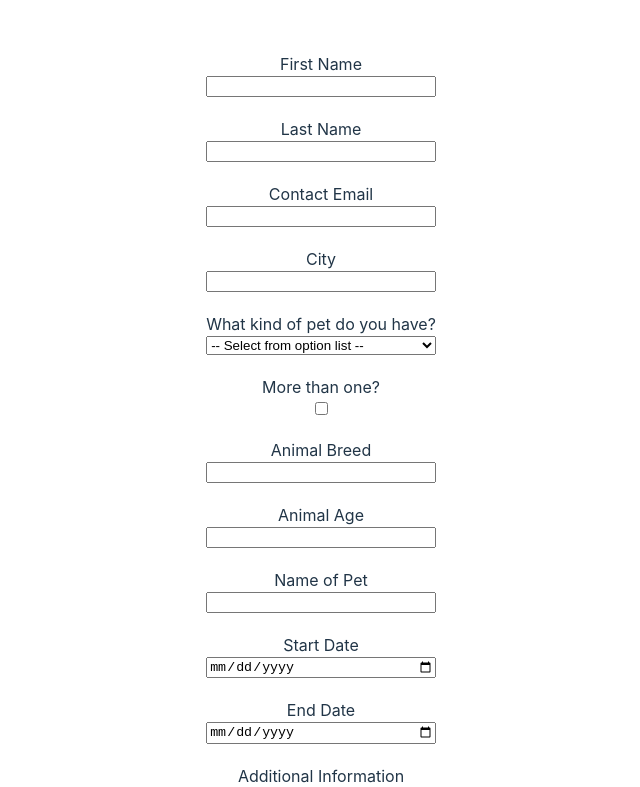
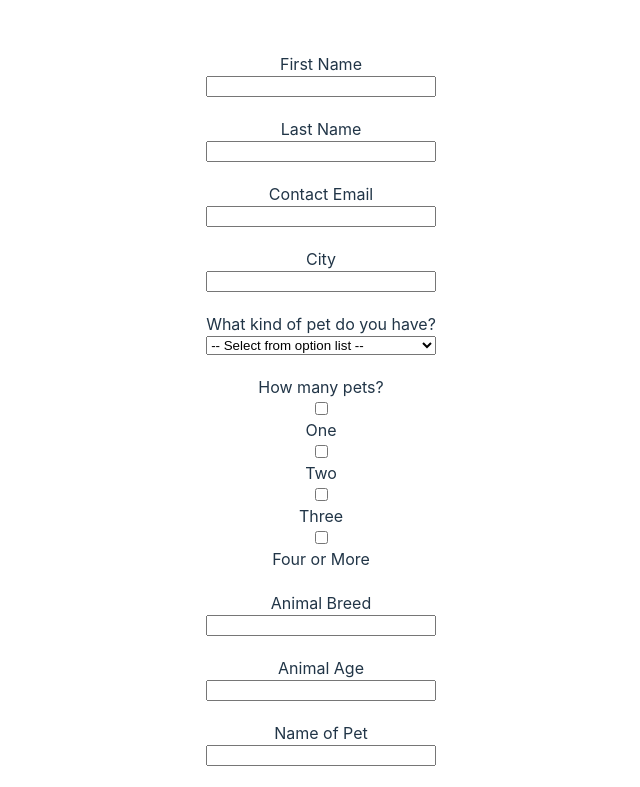
Before and after one commit to ehoversten/reactjs-contact-email, a React (Vite) app: page / in a window 1280 px wide. Shown: the top 787 px of the page, without its empty margins (319-959 px from the left). Built offline with nearby package versions, Linux system fonts and the light colour scheme.

Commit message:
updated checkbox and select elements

```diff
--- a/src/components/Contact.jsx
+++ b/src/components/Contact.jsx
@@ -17,6 +17,10 @@ function Contact() {
 
     // const handleChange = (event) => {
     //     console.log(event.target.value);
+    //     setFormData({
+    //          ...formData,
+    //          [event.target.name]: event.target.value
+    //     });
     // }
 
     const handleSubmit = (event) => {
@@ -72,14 +76,35 @@ function Contact() {
                 <option value="both">I have both!</option>
             </select>
 
-            <label htmlFor='animal-num'>More than one?</label>
+            <label htmlFor='animal-num'>How many pets?</label>
             <input
                 type='checkbox'
                 id='animal-num'
                 name='animal-num'
-                value={animalNum}
+                value='1'
                 onChange={(e => setAnimalNum(e.target.value))}
-                />
+                />One
+            <input
+                type='checkbox'
+                id='animal-num'
+                name='animal-num'
+                value='2'
+                onChange={(e => setAnimalNum(e.target.value))}
+                />Two
+            <input
+                type='checkbox'
+                id='animal-num'
+                name='animal-num'
+                value='3'
+                onChange={(e => setAnimalNum(e.target.value))}
+                />Three
+            <input
+                type='checkbox'
+                id='animal-num'
+                name='animal-num'
+                value='4+'
+                onChange={(e => setAnimalNum(e.target.value))}
+                />Four or More
 
             <label htmlFor='animal-breed'>Animal Breed</label>
             <input
```
